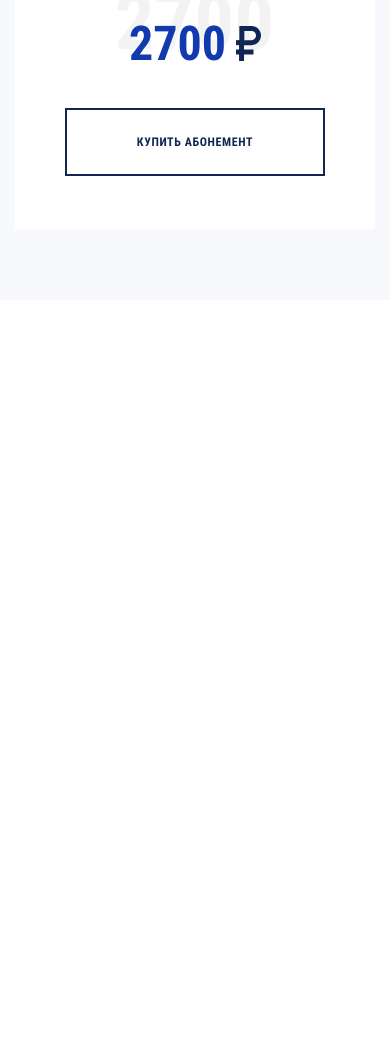
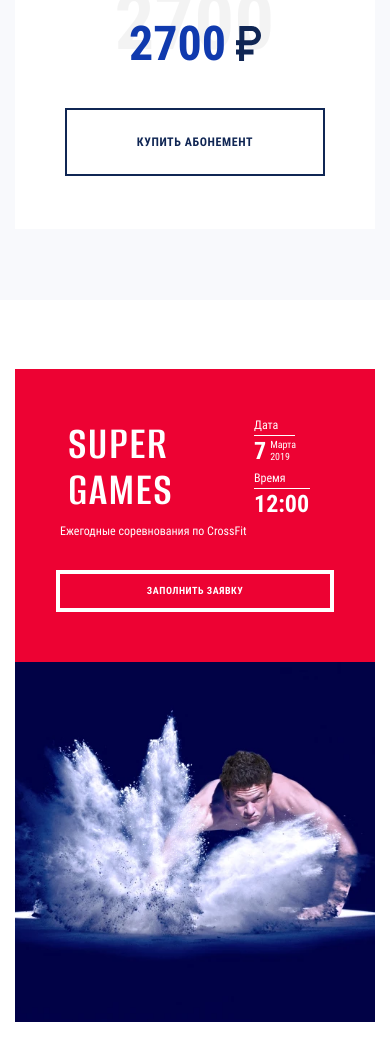
Before and after one commit to slaastenkaa/Fitness, a website: page source/index.html in a window 390 px wide. Shown: the part 2688-3732 px from the top of the page. Before the commit the page ends 2988 px from the top, so only its background shows below. Drawn offline with nearby package versions, Linux system fonts and the light colour scheme; files that its build step writes are made by us from their sources; files whose address does not match are found by name.

Commit message:
Add section Games

```diff
--- a/source/index.html
+++ b/source/index.html
@@ -114,9 +114,9 @@
           <h2>Абонементы</h2>
           <div class="subscriptions__tabs tabs" data-tabs="parent" data-delay="300">
             <div class="tabs__controls" data-tabs="controls">
-              <button class="tabs__control btn" type="button" data-tabs="control" data-index="0">1 месяц</button>
-              <button class="tabs__control btn" type="button" data-tabs="control" data-index="1">6 месяцев</button>
-              <button class="tabs__control btn" type="button" data-tabs="control" data-index="2">12 месяцев</button>
+              <button class="tabs__control" type="button" data-tabs="control" data-index="0">1 месяц</button>
+              <button class="tabs__control" type="button" data-tabs="control" data-index="1">6 месяцев</button>
+              <button class="tabs__control" type="button" data-tabs="control" data-index="2">12 месяцев</button>
             </div>
             <div class="tabs__content" data-tabs="content">
               <ul class="tabs__element tabs__list list" data-tabs="element">
@@ -240,7 +240,43 @@
           </picture>
         </div>
       </section>
-      <section class="games"></section>
+      <section class="games">
+        <div class="container games__container">
+          <div class="games__invite">
+            <div class="games__invite-info">
+              <h2>SUPER GAMES</h2>
+              <dl class="games__invite-info-table">
+                <div class="games__invite-info-date">
+                  <dt>Дата</dt>
+                  <dd>
+                    <span>7</span>
+                    <small>Марта <br> 2019</small>
+                </dd>
+                </div>
+                <div class="games__invite-info-time">
+                  <dt>Время</dt>
+                  <dd>12:00</dd>
+                </div>
+              </dl>
+            </div>
+            <p>Ежегодные соревнования по CrossFit</p>
+            <a class="games__invite-button button" href="#">заполнить заявку</a>
+          </div>
+          <div class="games__image">
+            <picture>
+              <source type="image/webp" media="(max-width: 767px)"
+                srcset="img/img-super-games-man.webp 1x, img/img-super-games-man@2x.webp 2x">
+              <source type="image/webp" media="(max-width: 1023px)"
+                srcset="img/img-super-games-man-tablet.webp, img/img-super-games-man-tablet@2x.webp 2x">
+              <source type="image/webp" srcset="img/img-super-games-man.webp, img/img-super-games-man@2x.webp 2x">
+              <source media="(max-width: 767px)" srcset="img/img-super-games-man-mobile.jpg 1x, img/img-super-games-man-mobile@2x.jpg 2x">
+              <source media="(max-width: 1023px)" srcset="img/img-super-games-man-tablet.jpg, img/img-super-games-man-tablet@2x.jpg 2x">
+              <img src="img/img-gym.jpg" width="660" height="500" alt="Тренажерный зал, фитнес центра 'SuperGym'."
+                srcset="img/img-gym@2x.jpg 2x">
+            </picture>
+          </div>
+        </div>
+      </section>
       <section class="trainers"></section>
       <section class="advantages"></section>
       <section class="stock"></section>
--- /dev/null
+++ b/source/sass/blocks/games.scss
@@ -0,0 +1,231 @@
+.games {
+  padding-top: 120px;
+  padding-bottom: 60px
+}
+
+.games__container {
+  display: grid;
+  grid-template-columns: 1fr 1.32fr;
+}
+
+.games__invite {
+  padding: 65px 80px;
+  background-color: $color-torch-red;
+}
+
+.games__invite-info {
+  display: flex;
+  justify-content: space-between;
+  flex-wrap: wrap;
+}
+
+.games__invite-info h2 {
+  width: 60%;
+  margin-top: 20px;
+  margin-left: 10px;
+  margin-bottom: 20px;
+  font-family: $ff-alumni;
+  font-weight: 600;
+  font-size: 82px;
+  line-height: 79px;
+  letter-spacing: 0.03em;
+  color: $color-default-white;
+}
+
+.games__invite-info-table {
+  display: flex;
+  flex-direction: column;
+  gap: 8px;
+  width: 30%;
+  margin-top: 15px;
+}
+
+.games__invite-info-date dt,
+.games__invite-info-time dt {
+  position: relative;
+  padding: 0 10px;
+  width: fit-content;
+  font-family: inherit;
+  font-weight: 400;
+  font-size: 18px;
+  line-height: 27px;
+  color: $color-default-white;
+}
+
+.games__invite-info-date dt::after,
+.games__invite-info-time dt::after {
+  content: "";
+  position: absolute;
+  display: block;
+  left: 9px;
+  bottom: -5px;
+  width: 114%;
+  height: 1px;
+  background-color: $color-default-white;
+}
+
+.games__invite-info-time dt::after {
+  width: 131%;
+}
+
+.games__invite-info-date dd,
+.games__invite-info-time dd {
+  margin-left: 0;
+  padding: 0 10px;
+  transform: translate(0, -1px);
+}
+
+.games__invite-info-date dd {
+  display: flex;
+}
+
+.games__invite-info-date span,
+.games__invite-info-time dd {
+  font-family: inherit;
+  font-weight: 700;
+  font-size: 40px;
+  line-height: 60px;
+  color: $color-default-white;
+}
+
+.games__invite-info-date small {
+  margin: auto 8px;
+  font-family: inherit;
+  font-weight: 400;
+  font-size: 14px;
+  line-height: 18px;
+  color: $color-default-white;
+}
+
+.games__invite p {
+  margin-top: 0;
+  margin-bottom: 43px;
+  font-family: inherit;
+  font-weight: 400;
+  font-size: 18px;
+  line-height: 27px;
+  color: $color-default-white;
+  transform: translate(-1px, -6px);
+}
+
+.games__invite-button {
+  width: 100%;
+  justify-content: center;
+  padding: 24px;
+}
+
+.games__invite-button:hover,
+.games__invite-button:focus,
+.games__invite-button:active {
+  background: $red-to-blue-numb;
+}
+
+.games__image img {
+  height: 100%;
+}
+
+
+@media (max-width: $vp-1199) {
+  .games {
+    padding-top: 101px;
+    padding-bottom: 110px;
+  }
+
+  .games__invite {
+    display: flex;
+    flex-direction: column;
+    justify-content: center;
+    padding: 32px 45px;
+  }
+
+  .games__invite-info-table {
+    gap: 0px;
+    margin-bottom: 0;
+  }
+
+  .games__invite-info {
+    margin-top: -22px;
+  }
+
+  .games__invite-info h2 {
+    margin-left: 8px;
+    margin-bottom: 15px;
+    font-size: 48px;
+    line-height: 46px;
+  }
+
+  .games__invite-info-time {
+    transform: translate(0, -1px);
+  }
+
+  .games__invite-info-date dt,
+  .games__invite-info-time dt {
+    padding: 0 5px;
+    font-size: 12px;
+    line-height: 18px;
+  }
+
+  .games__invite-info-date dt::after,
+  .games__invite-info-time dt::after {
+    left: 5px;
+    bottom: -2px;
+    width: 120%;
+  }
+
+  .games__invite-info-time dt::after {
+    width: 134%;
+  }
+
+  .games__invite-info-date dd,
+  .games__invite-info-time dd {
+    padding: 0 5px;
+  }
+
+  .games__invite-info-date span,
+  .games__invite-info-time dd {
+    font-size: 24px;
+    line-height: 36px;
+  }
+
+  .games__invite-info-date small {
+    margin: auto 4px;
+    font-size: 10px;
+    line-height: 12px;
+  }
+
+  .games__invite p {
+    margin-bottom: 28px;
+    font-size: 12px;
+    line-height: 18px;
+    transform: translate(0, -6px);
+  }
+
+  .games__invite-button {
+    padding: 11px;
+    font-size: 10px;
+    line-height: 12px;
+  }
+}
+
+@media (max-width: $vp-767) {
+  .games {
+    padding-top: 69px;
+  }
+
+  .games__container {
+    grid-template-columns: 1fr;
+  }
+
+  .games__invite {
+    padding: 54px 45px;
+  }
+
+  .games__image {
+    min-height: 132%;
+    object-fit: cover;
+  }
+  .games__image img {
+    width: 100%;
+    object-fit: cover;
+  }
+}
--- a/source/sass/blocks/gym.scss
+++ b/source/sass/blocks/gym.scss
@@ -119,7 +119,7 @@
   mask: radial-gradient(35px, $color-transparent 100%, $color-default-white);
 }
 
-@media (max-width: $vp-1023) {
+@media (max-width: $vp-1199) {
   .gym {
     padding-top: 62px;
   }
@@ -171,12 +171,12 @@
   }
 
   .gym__image-video img {
-    width: 266px;
+    width: 100%;
     height: auto;
   }
 
   .gym__image-video iframe {
-    width: 266px;
+    width: 100%;
     height: auto;
   }
 
--- a/source/sass/blocks/header.scss
+++ b/source/sass/blocks/header.scss
@@ -73,7 +73,7 @@
   transform: translate(0px, -2px);
 }
 
-@media (max-width: $vp-1023) {
+@media (max-width: $vp-1199) {
   .header {
     padding-top: 34px;
     padding-bottom: 95px;
@@ -122,8 +122,8 @@
   .header__content--button {
     margin: auto;
     padding: 19px;
-    width: 100%;
-    transform: translate(0, -14px);
+    width: 96%;
+    transform: translate(0, -15px);
   }
 }
 
@@ -166,6 +166,7 @@
   .header__content--button {
     grid-column: 1/-1;
     padding: 20px;
+    width: 98%;
     transform: translate(0, 0);
   }
 }
--- a/source/sass/blocks/nav.scss
+++ b/source/sass/blocks/nav.scss
@@ -32,7 +32,7 @@
   transform: $trans-scale3d;
 }
 
-@media (max-width: $vp-1023) {
+@media (max-width: $vp-1199) {
   .nav__logo svg {
     width: 80px;
     height: auto;
--- a/source/sass/blocks/subscriptions.scss
+++ b/source/sass/blocks/subscriptions.scss
@@ -26,7 +26,7 @@
   transform: translate(-2px, 0);
 }
 
-@media (max-width: $vp-1023) {
+@media (max-width: $vp-1199) {
   .subscriptions {
     position: relative;
     margin-top: 15px;
@@ -42,7 +42,7 @@
   }
 
   .subscriptions__image {
-    bottom: -126px;
+    bottom: -127px;
     width: 348px;
   }
 }
--- a/source/sass/global/container.scss
+++ b/source/sass/global/container.scss
@@ -4,13 +4,12 @@
   margin: 0 auto;
   padding: 0 103px;
 
-  @include vp-1439 {
-    padding: 0 103px;
-  }
-
-  @include vp-1023 {
+  @include vp-1199 {
     padding: 0 45px;
   }
+  // @include vp-1023 {
+  //   padding: 0 45px;
+  // }
 
   @include vp-767 {
     padding: 0 15px;
--- a/source/sass/mixins.scss
+++ b/source/sass/mixins.scss
@@ -52,6 +52,12 @@
 
 @mixin vp-1279 {
   @media (max-width: ($vp-1280 - 1px)) {
+    @content;
+  }
+}
+
+@mixin vp-1199 {
+  @media (max-width: ($vp-1200 - 1px)) {
     @content;
   }
 }
--- a/source/sass/style.scss
+++ b/source/sass/style.scss
@@ -24,6 +24,7 @@
 @import "blocks/subscriptions";
 @import "blocks/data-tabs";
 @import "blocks/tabs";
+@import "blocks/games";
 @import "blocks/footer";
 @import "blocks/custom-input";
 @import "blocks/custom-toggle";
--- a/source/sass/variables.scss
+++ b/source/sass/variables.scss
@@ -85,6 +85,8 @@
 $vp-768:                            768px;
 $vp-1023:                           1023px;
 $vp-1024:                           1024px;
+$vp-1199:                           1199px;
+$vp-1200:                           1200px;
 $vp-1280:                           1280px;
 $vp-1440:                           1440px;
 $vp-1920:                           1920px;
```
Also changed, not shown: source/sass/blocks/tabs.scss (+1 -8 lines), build/css/style.css, build/css/style.min.css, build/index.html, 1 other file.
